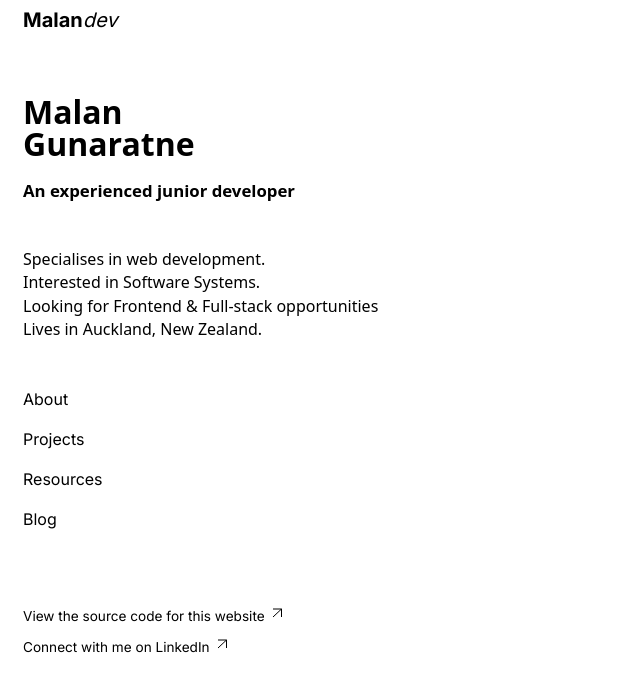
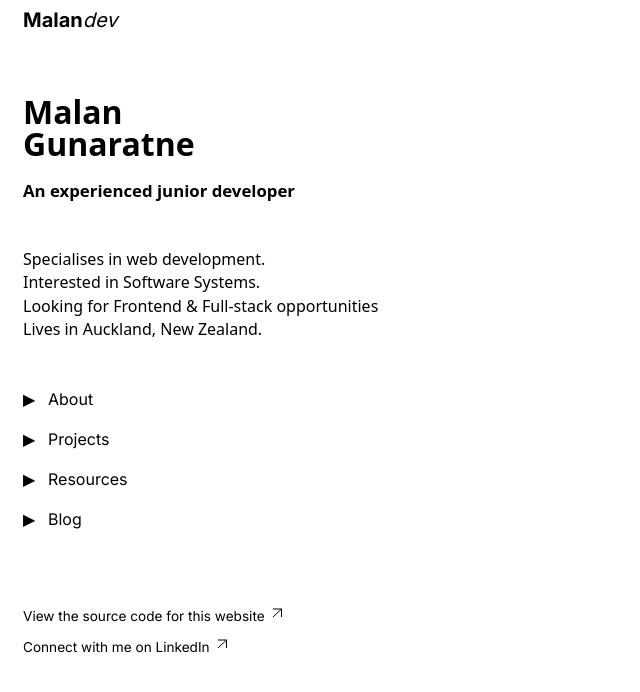
Before and after one commit to malan-g/website--nextjs, a Next.js app: page / in a window 1280 px wide. Shown: the top 692 px of the page, without its empty margins (0-640 px from the left). Built offline with nearby package versions, Linux system fonts and the light colour scheme.

Commit message:
added 3d effect to internal link styles

```diff
--- a/src/components/Links/InternalLink/index.module.scss
+++ b/src/components/Links/InternalLink/index.module.scss
@@ -1,9 +1,22 @@
 .link {
+  position: relative;
   color: black;
   text-decoration: none;
-  margin-bottom: 15px;
+  padding-left: 25px;
+}
+
+.arrow {
+  position: absolute;
+  left: 0;
+  top: 0;
+  transition: transform 0.5s;
+  transform-style: preserve-3d;
 }
 
 .link:hover {
-  color: rgb(120, 120, 120);
+  .arrow {
+    transform: rotateX(180deg);
+  }
+
+  color: rgba(0, 0, 0, 0.704);
 }
--- a/src/components/Links/InternalLink/index.tsx
+++ b/src/components/Links/InternalLink/index.tsx
@@ -6,6 +6,7 @@ const InternalLink: React.FC<InternalLinkProps> = ({ label, link }) => {
   const className = styles.link;
   return (
     <Link href={link} className={className}>
+      <span className={styles.arrow}>&#9654;</span>
       {label}
     </Link>
   );
```
